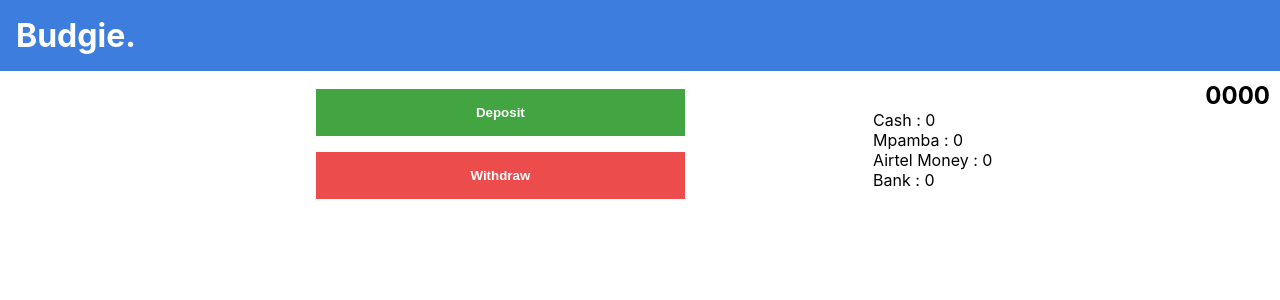
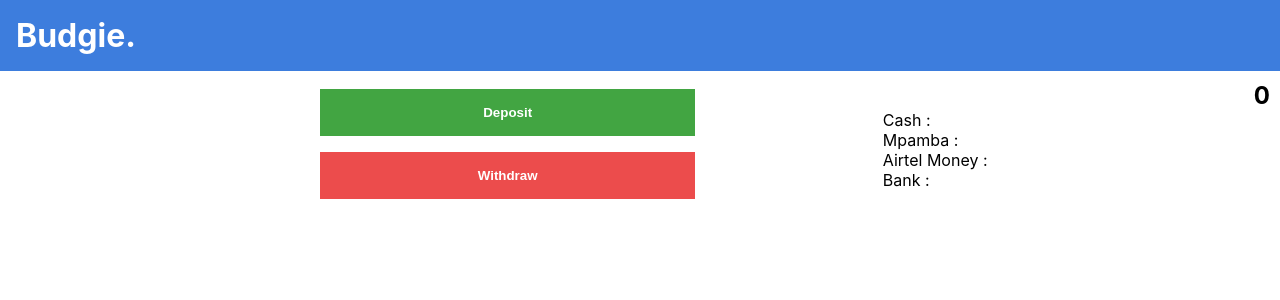
Before and after one commit to Hellie-tenny/budgie, a React (Create React App) app: page / in a window 1280 px wide. Shown: the top 300 px of the page. Built offline with nearby package versions, Linux system fonts and the light colour scheme.

Commit message:
changed to object approach of handling pockets

```diff
--- a/src/App.js
+++ b/src/App.js
@@ -7,23 +7,29 @@ import React, { useEffect, useState } from 'react';
 function App() {
 
   // states and variables
-  const [cashBalance, setCashBalance] = useState(0);
-  const [mpambaBalance, setMpambsBalance] = useState(0);
-  const [bankBalance, setBankBalance] = useState(0);
-  const [airtelMoneyBalance, setairtelMoneyBalance] = useState(0);
+  // const [cashBalance, setCashBalance] = useState(0);
+  // const [mpambaBalance, setMpambsBalance] = useState(0);
+  // const [bankBalance, setBankBalance] = useState(0);
+  // const [airtelMoneyBalance, setairtelMoneyBalance] = useState(0);
   const [totalBalance, setTotalBalance] = useState(0);
   const [balanceList, setBalanceList] = useState([]);
 
+  // object approach
+  const pocket = [
+    {cash: 0},
+    {back: 0},
+    {airtelMoney: 0},
+    {Mpamba: 0}
+  ];
 
-
-  useEffect(() => {
-    // setting totalBalacnce
-    setBalanceList([cashBalance, bankBalance, mpambaBalance, airtelMoneyBalance]);
-  }, [])
+  // useEffect(() => {
+  //   // setting totalBalacnce
+  //   setBalanceList([cashBalance, bankBalance, mpambaBalance, airtelMoneyBalance]);
+  // }, [balanceList]);
 
   useEffect(() => {
     let total = 0;
-    total = balanceList.map(pocket => total+pocket);
+    total = balanceList.reduce((accumulator, currentValue) => accumulator+currentValue, 0);
     console.log("The fricking total is",total)
     setTotalBalance(total);
   }, [balanceList]);
@@ -36,8 +42,8 @@ function App() {
   return (
     <div className="App">
       <Deposit
-        cashBalance={cashBalance} setCashBalance={setCashBalance}
-        bankBalance={bankBalance} setBankBalance={setBankBalance}
+        // cashBalance={pocket.cash} setCashBalance={setCashBalance}
+        // bankBalance={bankBalance} setBankBalance={setBankBalance}
       />
       <div className="header">
         <h1 id='logo-text'>Budgie.</h1>
@@ -55,10 +61,10 @@ function App() {
           <h2 id="balance">{totalBalance}</h2>
           <div className='pockets'>
             <ul>
-              <li>Cash : {cashBalance}</li>
-              <li>Mpamba : {mpambaBalance}</li>
-              <li>Airtel Money : {airtelMoneyBalance}</li>
-              <li>Bank : {bankBalance}</li>
+              <li>Cash : {console.log(pocket.cash)}</li>
+              <li>Mpamba : {pocket.cash}</li>
+              <li>Airtel Money : {pocket.cash}</li>
+              <li>Bank : {pocket.cash}</li>
             </ul>
           </div>
         </div>
```
